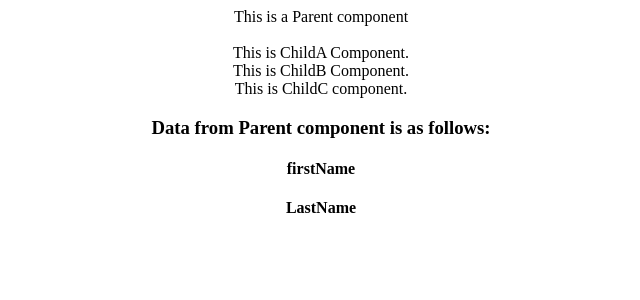
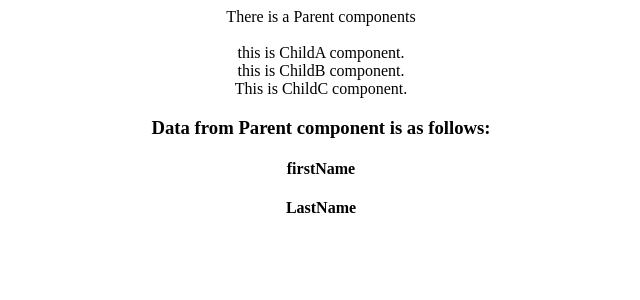
Before and after one commit to jitendra768/React-Hot-Topic, a React (Create React App) app: page / in a window 1280 px wide. Shown: the top 300 px of the page, without its empty margins (319-959 px from the left). Built offline with nearby package versions, Linux system fonts and the light colour scheme.

Commit message:
1 file modified, 1 added

```diff
--- a/src/App.js
+++ b/src/App.js
@@ -3,6 +3,7 @@ import './style.css';
 import Fruit from './components/Fruit';
 import Car from './components/Car';
 import Parent from './components/PropDrilling';
+import Parents from './components/With_Context';
 
 const fruits = {
   name: 'Mango',
@@ -14,7 +15,8 @@ export default function App() {
     <div className="App">
       {/* <Fruit fruits={fruits} />
       <Car/> */}
-      <Parent/>
+      {/* <Parent/> */}
+      <Parents/>
     </div>
   );
 }
--- /dev/null
+++ b/src/components/With_Context.js
@@ -0,0 +1,47 @@
+import React, { useState, useContext } from 'react';
+
+let context = React.createContext(null);
+function Parents() {
+  const [fName, setfName] = useState('firstName');
+  const [lName, setlName] = useState('LastName');
+  return (
+    <>
+      <context.Provider value={{ fName, lName }}>
+        <div>There is a Parent components</div>
+        <br />
+        <ChildA />
+      </context.Provider>
+    </>
+  );
+}
+
+function ChildA() {
+  return (
+    <>
+      this is ChildA component. <br />
+      <ChildB />
+    </>
+  );
+}
+
+function ChildB() {
+  return (
+    <>
+      this is ChildB component. <br />
+      <ChildC />
+    </>
+  );
+}
+
+function ChildC() {
+  const { fName, lName } = useContext(context);
+  return (
+    <>
+      This is ChildC component.
+      <h3> Data from Parent component is as follows:</h3>
+      <h4>{fName}</h4>
+      <h4>{lName}</h4>
+    </>
+  );
+}
+export default Parents;
```
